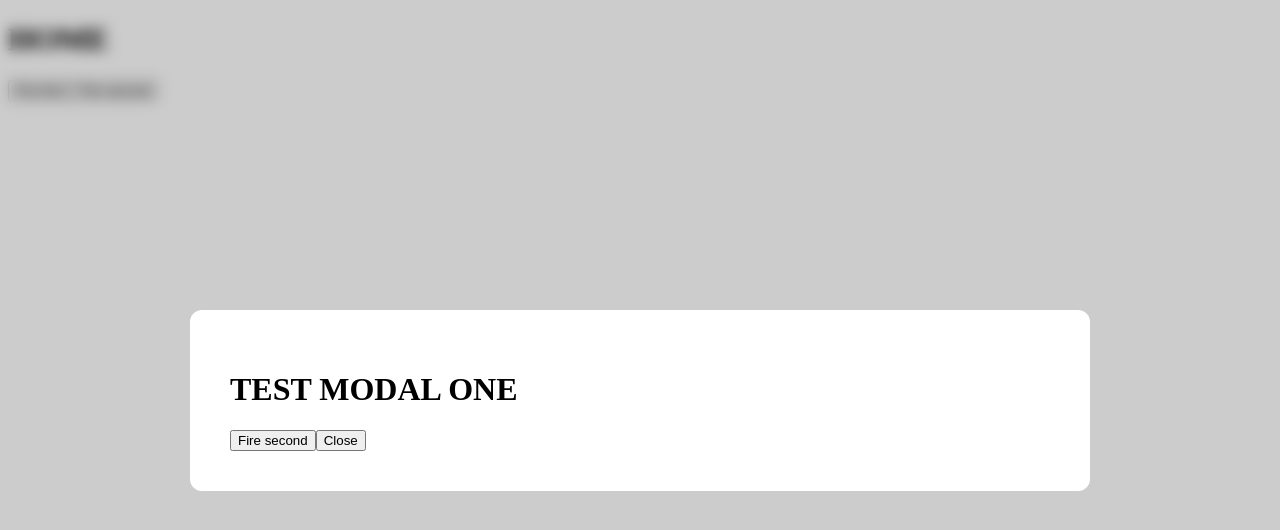
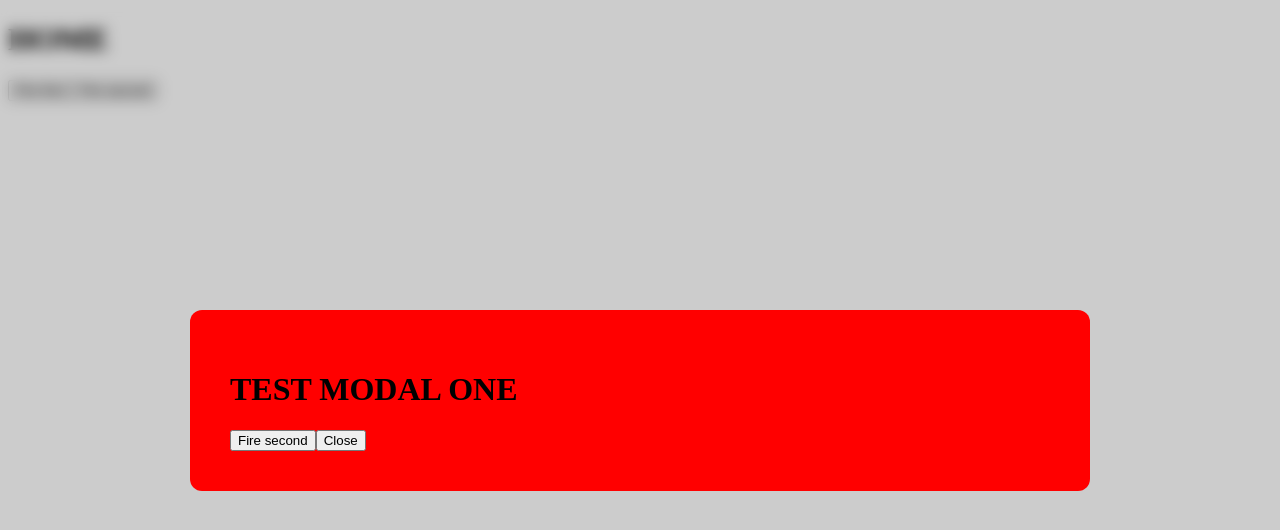
Before and after one commit to Wharley01/vue-modally, a Vue app: page / in a window 1280 px wide. Both pictures are taken after a click on the button "Fire first". Shown: the top 530 px of the page. Built offline with nearby package versions, Linux system fonts and the light colour scheme; the HTML template or start-up script is replaced by a standard one.

Commit message:
Fixed transition issue and added ability to use custom background

```diff
--- a/index.js
+++ b/index.js
@@ -12,7 +12,8 @@ const VModal = {
 
         let default_options = {
             width: 700,
-            padding: 20
+            padding: 20,
+            background: 'white'
         }
 
         if (options) {
--- a/package.json
+++ b/package.json
@@ -1,15 +1,13 @@
 {
   "name": "vue-modally",
-  "version": "0.5.1",
+  "version": "1.5.7",
   "scripts": {
     "serve": "vue-cli-service serve",
     "build": "vue-cli-service build"
   },
   "dependencies": {
     "core-js": "^3.4.4",
-    "register-service-worker": "^1.6.2",
     "vue": "^2.6.10",
-    "vue-clickaway": "^2.2.2",
     "vue-router": "^3.1.3",
     "vuex": "^3.1.2"
   },
--- a/src/main.js
+++ b/src/main.js
@@ -2,10 +2,11 @@ import Vue from 'vue'
 import App from './App.vue'
 import router from './router'
 import store from './store'
-import './registerServiceWorker'
 import Modally from '../index';
 
-Vue.use(Modally);
+Vue.use(Modally, {
+  background: 'red'
+});
 
 Vue.config.productionTip = false
 
--- a/src/registerServiceWorker.js
+++ /dev/null
@@ -1,32 +0,0 @@
-/* eslint-disable no-console */
-
-import { register } from 'register-service-worker'
-
-if (process.env.NODE_ENV === 'production') {
-  register(`${process.env.BASE_URL}service-worker.js`, {
-    ready () {
-      console.log(
-        'App is being served from cache by a service worker.\n' +
-        'For more details, visit https://goo.gl/AFskqB'
-      )
-    },
-    registered () {
-      console.log('Service worker has been registered.')
-    },
-    cached () {
-      console.log('Content has been cached for offline use.')
-    },
-    updatefound () {
-      console.log('New content is downloading.')
-    },
-    updated () {
-      console.log('New content is available; please refresh.')
-    },
-    offline () {
-      console.log('No internet connection found. App is running in offline mode.')
-    },
-    error (error) {
-      console.error('Error during service worker registration:', error)
-    }
-  })
-}
--- a/src/views/Modal.vue
+++ b/src/views/Modal.vue
@@ -8,7 +8,7 @@
               e.stopPropagation();
             }
           "
-          :style="'max-width: ' + modal_width + 'px'"
+          :style="'max-width: ' + modal_width + 'px; background: '+modal_background"
           class="vm__modal__box_container animated faster"
           :class="{ zoomIn: !closed, zoomOut: closed }"
         >
@@ -26,9 +26,17 @@ export default {
     modal_index: {
       type: Number
     },
+    closed: {
+      type: Boolean,
+      default: false
+    },
     modal_width: {
       type: Number,
       default: 700
+    },
+    modal_background: {
+      type: String,
+      default: "white"
     },
     modal_padding: {
       type: Number,
@@ -37,14 +45,12 @@ export default {
   },
   data() {
     return {
-      closed: false,
       transition_delay: 300
     };
   },
   created() {},
   methods: {
     closeModal() {
-      this.closed = true;
       this.root.$emit("close", this.modal_index);
     }
   }
@@ -72,7 +78,6 @@ export default {
     .vm__modal__box {
       .vm__modal__box_container {
         border-radius: 12px;
-        background: #fff;
         margin-left: auto;
         width: 100%;
         margin-right: auto;
--- a/src/views/ModalsContainer.vue
+++ b/src/views/ModalsContainer.vue
@@ -7,13 +7,11 @@
       :modal_index="index"
       :modal_width="modal.options.width"
       :modal_padding="modal.options.padding"
-      :style="'z-index: ' + (20 + index)"
+      :modal_background="modal.options.background"
+      :closed="modal.closed"
+      :style="'z-index: ' + (101 + index)"
     >
-      <component
-        @close="closeModal(index)"
-        v-bind="modal.props"
-        :is="modal.component"
-      ></component>
+      <component @close="closeModal(index)" v-bind="modal.props" :is="modal.component"></component>
     </Modal>
   </div>
 </template>
@@ -51,19 +49,30 @@ export default {
     addNewModal(component, configs) {
       component = {
         ...component,
-        ...configs
+        ...configs,
+        closed: false
       };
 
       this.modals.push(component);
     },
+    setModalCloseState(index) {
+      let modals = this.modals;
+      modals[index].closed = true;
+      this.modals = modals;
+    },
     closeModal(index) {
+      this.setModalCloseState(index);
       setTimeout(() => {
         if (index > -1) this.modals.splice(index, 1);
       }, this.transition_delay);
     },
     closeLastModal() {
       if (this.modals.length > 0) {
-        this.modals.pop();
+        this.setModalCloseState(this.modals.length - 1);
+
+        setTimeout(() => {
+          if (this.modals.length > 0) this.modals.pop();
+        }, this.transition_delay);
       }
     }
   },
```
Also changed, not shown: 1 other file (tests, documents, lock files or other folders).
